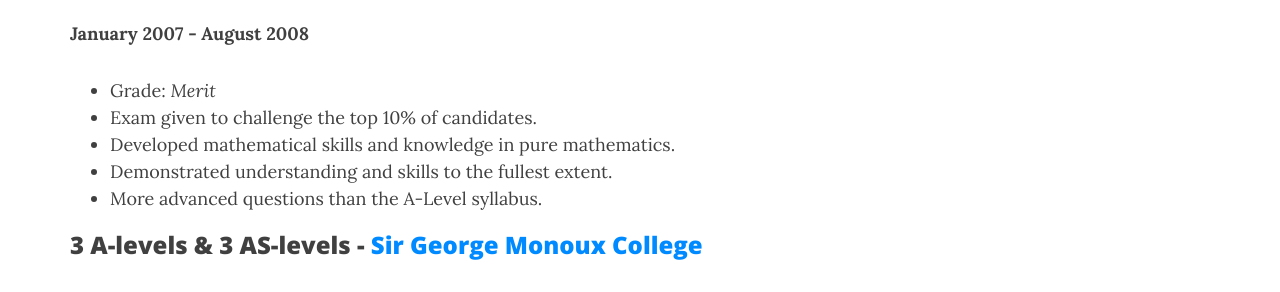
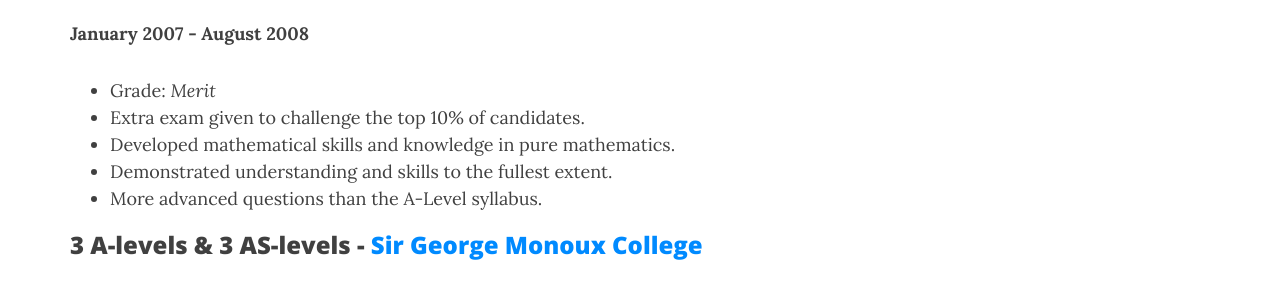
Before and after one commit to drrobotk/drrobotk.github.io, a Jekyll site: the page built from cv.md, in a window 1280 px wide and 900 px high, scrolled down 1525 px. Shown: the part 154-446 px from the top of the window. Built offline with Jekyll 4.4.1, drawn with Linux system fonts in a browser that asks for light colours; nearby versions of some CDN libraries; comment, search, counter and statistics services are not loaded.

Commit message:
Update CV.

```diff
--- a/cv.md
+++ b/cv.md
@@ -48,7 +48,7 @@ Photoshop, PowerPoint, LaTeX, GIMP and CorelDraw
 **January 2007 - August 2008**
 
 - Grade: *Merit*
-- Exam given to challenge the top 10% of candidates.
+- Extra exam given to challenge the top 10% of candidates.
 - Developed mathematical skills and knowledge in pure mathematics.
 - Demonstrated understanding and skills to the fullest extent.
 - More advanced questions than the A-Level syllabus.
```
